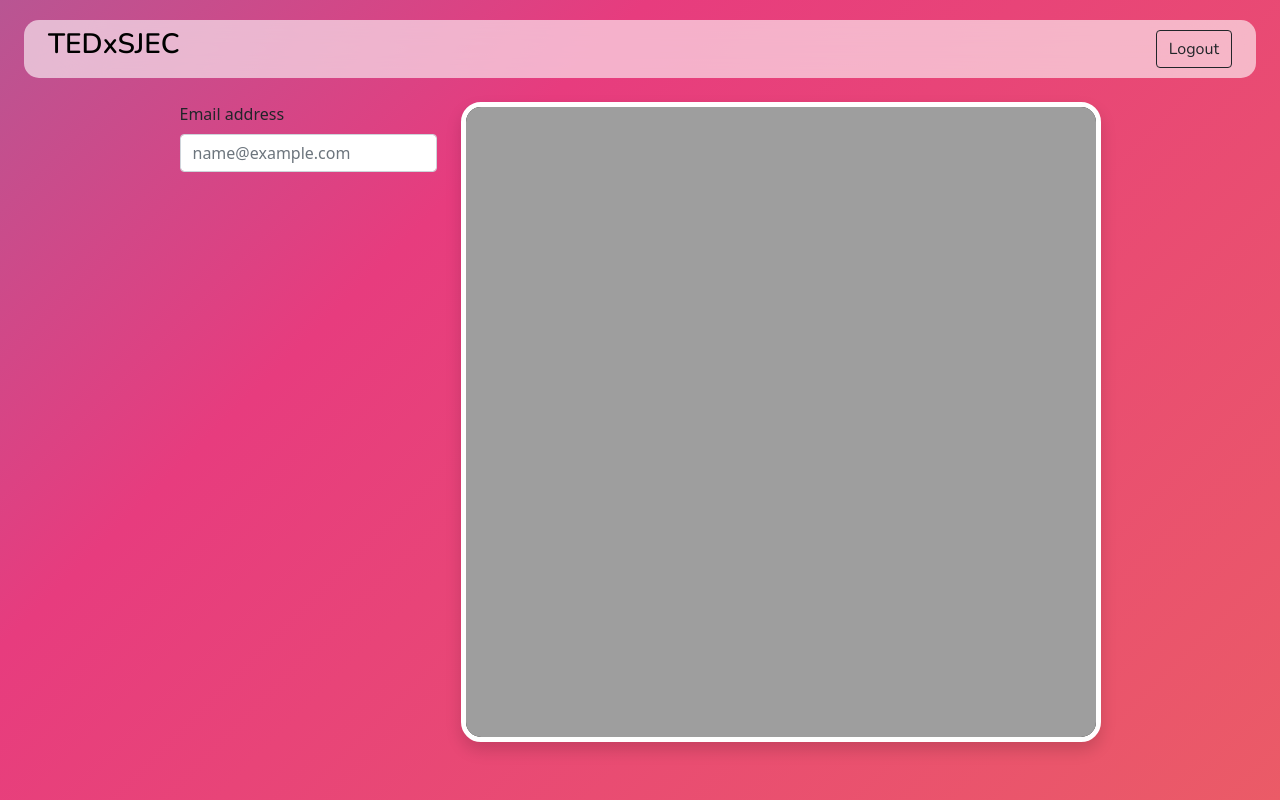
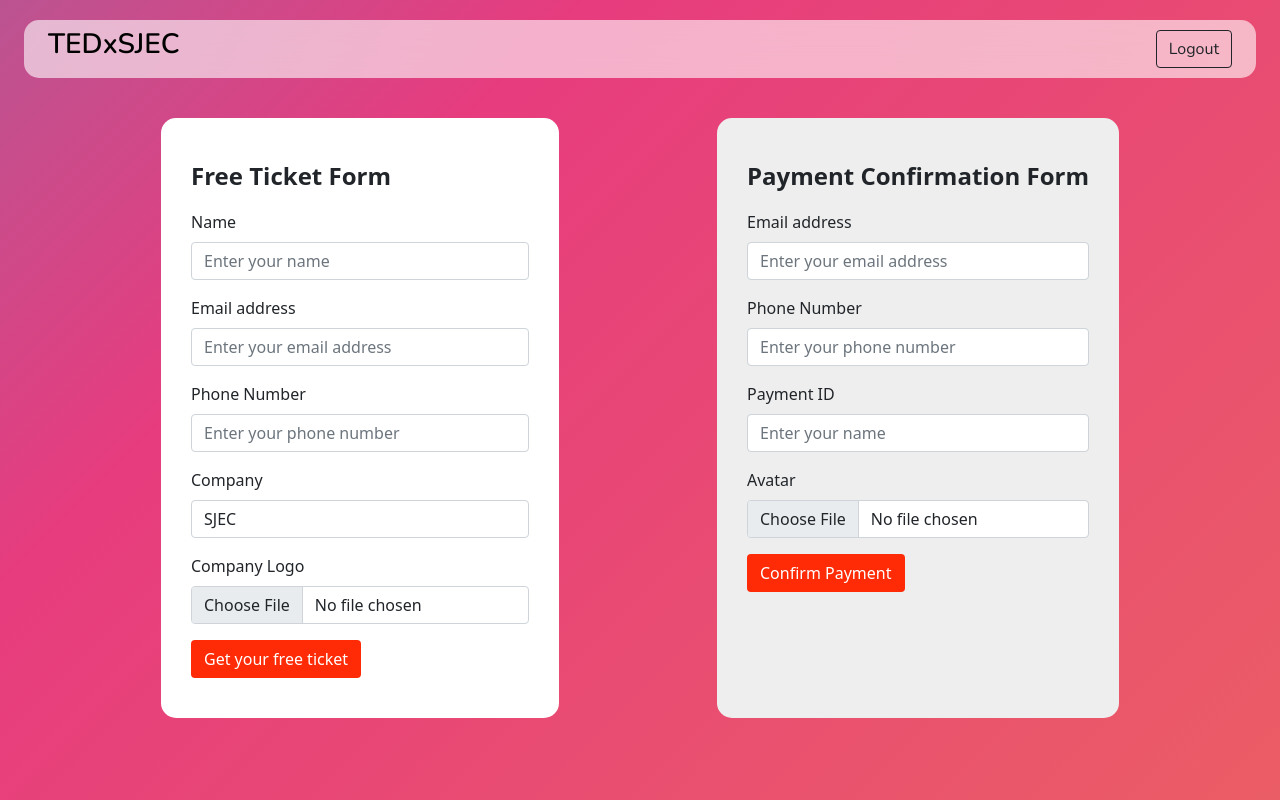
Before and after one commit to DELTA-SJEC/TEDxSJEC-Ticket-Unprocessed, a React (Create React App) app: page / in a window 1280 px wide. Built offline with nearby package versions, Linux system fonts and the light colour scheme; no server answers; sample sign-in values are in the browser's storage.

Commit message:
Add free ticket form and not reflected form

```diff
--- a/package.json
+++ b/package.json
@@ -11,6 +11,7 @@
     "axios": "^0.26.1",
     "react": "^18.0.0",
     "react-dom": "^18.0.0",
+    "react-hot-toast": "^2.2.0",
     "react-router-dom": "^6.3.0",
     "react-scripts": "5.0.1",
     "sweetalert": "^2.1.2",
--- a/src/Dashboard.css
+++ b/src/Dashboard.css
@@ -1,11 +1,13 @@
 @import url('https://fonts.googleapis.com/css2?family=Nunito:ital,wght@0,400;0,500;0,600;1,400;1,500;1,600&display=swap');
-img{
+
+img {
   object-fit: fill;
   background-color: #222222;
   width: 100%;
-  height:100%;
+  height: 100%;
 }
-body{
+
+body {
   text-decoration: none;
   margin: 0;
   padding: 0;
@@ -13,45 +15,46 @@ body{
   background-size: 400% 400%;
   animation: gradient 15s ease infinite;
 }
-header{
-  border: 0 ;
 
-  margin: 20px 0 0 0 ;
+header {
+  border: 0;
+
+  margin: 20px 0 0 0;
 }
 
 @keyframes gradient {
   0% {
-      background-position: 0% 50%;
+    background-position: 0% 50%;
   }
 
   50% {
-      background-position: 100% 50%;
+    background-position: 100% 50%;
   }
 
   100% {
-      background-position: 0% 50%;
+    background-position: 0% 50%;
   }
 }
 
 
 
 
-a{
+a {
   text-decoration: none;
   color: #000;
 }
 
-a :hover{
+a :hover {
   color: rgb(51, 51, 51);
 }
 
-#container-grid{
+#container-grid {
   display: flex;
   justify-content: center;
   align-items: center;
 }
 
-#status{
+#status {
   display: flex;
   justify-content: center;
   align-items: center;
@@ -68,16 +71,19 @@ a :hover{
 
 
 }
+
 #status::-webkit-scrollbar {
   display: none;
 }
-#rowStatus{
-  border-radius: 15px ;
+
+#rowStatus {
+  border-radius: 15px;
   margin: 10px;
 
 
 }
-#status-container{
+
+#status-container {
 
   font-size: 1rem;
   width: 20vw;
@@ -85,24 +91,27 @@ a :hover{
 
 
 }
-h3{
+
+h3 {
   font-weight: 600;
 }
-.code_200{
+
+.code_200 {
   background-color: #b9fbc0;
 }
-.code_500{
- background-color: #ffb3c1;
+
+.code_500 {
+  background-color: #ffb3c1;
 }
 
-#nav{
+#nav {
   background-color: rgba(255, 255, 255, 0.6) !important;
   backdrop-filter: blur(40px) !important;
   border-radius: 15px;
   font-family: 'Nunito', sans-serif;
 }
 
-#feed{
+#feed {
   display: flex;
   justify-content: center;
   align-items: center;
@@ -118,6 +127,54 @@ h3{
   text-align: center;
 }
 
-#feed img{
+#feed img {
   border-radius: 15px;
 }
+
+.btn-tedx {
+  background-color: #FF2B06;
+  color: #fff;
+  transition: all 300ms ease-in-out;
+}
+
+.btn-tedx:hover {
+  color: #fff;
+  box-shadow: 0 0 4px #333;
+}
+
+/* Parent Form Styles */
+.form-container {
+  display: flex;
+  justify-content: space-around;
+  margin-top: 40px;
+}
+
+@media screen and (max-width: 990px) {
+  .form-container {
+    flex-direction: column;
+  }
+
+  .free-form-container {
+    margin-bottom: 40px;
+  }
+}
+
+.title {
+  font-size: 1.5rem;
+  font-weight: 600;
+  margin-bottom: 1rem;
+}
+
+/* Free Form Styles */
+.free-form-container {
+  background-color: #fff;
+  padding: 40px 30px;
+  border-radius: 15px;
+}
+
+/* Reflect Form Styles */
+.reflect-form-container {
+  background-color: #eee;
+  padding: 40px 30px;
+  border-radius: 15px;
+}
--- a/src/Dashboard.js
+++ b/src/Dashboard.js
@@ -1,18 +1,69 @@
-import "./Dashboard.css";
+import './Dashboard.css';
 
-import { AUTH } from "./auth/Auth";
-import { useNavigate } from "react-router-dom";
-import { useEffect, useState } from "react";
-const axios = require("axios").default;
+import { AUTH } from './auth/Auth';
+import { useNavigate } from 'react-router-dom';
+import { useEffect, useState } from 'react';
+import toast from 'react-hot-toast';
+
+const axios = require('axios').default;
 const SERVER_URL = process.env.REACT_APP_SERVER_URL;
 
 function Dashboard() {
 	const [statusArr, setStatusArr] = useState([]);
 	const [isLoading, setLoading] = useState(false);
+	const [freeForm, setFreeForm] = useState({});
+	const [reflectForm, setReflectForm] = useState({});
+	const [freeImage, setFreeImage] = useState('');
+	const [reflectImage, setReflectImage] = useState('');
+
+	const onChangeFreeFormValue = (e) => {
+		const { value, name } = e.target;
+		setFreeForm((prev) => {
+			return {
+				...prev,
+				[name]: value,
+			};
+		});
+	};
+
+	const onChangeReflectFormValue = (e) => {
+		const { value, name } = e.target;
+		setReflectForm((prev) => {
+			return {
+				...prev,
+				[name]: value,
+			};
+		});
+	};
+
+	const saveFreeImage = (e) => {
+		// Lower limit = 5 KB = 5120 Bytes
+		// if (e.target.files[0].size < 5120)
+		// return toast.error("Image size must be greater than 5KB");
+		// Upper limit = 10 MB = 10485760 Bytes
+		// if (e.target.files[0].size > 10485760)
+		// return toast.error("Image size must be less than 10MB");
+		setTimeout(() => {
+			setFreeImage(e.target.files[0]);
+		}, 100);
+	};
+
+	const saveReflectImage = (e) => {
+		// Lower limit = 5 KB = 5120 Bytes
+		// if (e.target.files[0].size < 5120)
+		// return toast.error("Image size must be greater than 5KB");
+		// Upper limit = 10 MB = 10485760 Bytes
+		// if (e.target.files[0].size > 10485760)
+		// return toast.error("Image size must be less than 10MB");
+		setTimeout(() => {
+			setReflectImage(e.target.files[0]);
+		}, 100);
+	};
+
 	const navigate = useNavigate();
 	useEffect(() => {
 		if (!AUTH()) {
-      navigate("/login");
+			navigate('/login');
 		}
 	});
 	useEffect(() => {
@@ -32,24 +83,79 @@ function Dashboard() {
 	}, []);
 	const logout = (e) => {
 		e.preventDefault();
-    localStorage.removeItem("Authorization");
-    navigate("/login");
+		localStorage.removeItem('Authorization');
+		navigate('/login');
 	};
 	if (isLoading) {
-    return <div className="App">Loading...</div>;
+		return <div className='App'>Loading...</div>;
 	}
 
+	const freeTicketSubmit = async (e) => {
+		e.preventDefault();
+		let formdata = new FormData();
+		formdata.append('name', freeForm.name);
+		formdata.append('email', freeForm.email);
+		formdata.append('phone', `+91${freeForm.phone}`);
+		formdata.append('company', freeForm.company);
+		formdata.append('avatar', freeImage);
+		toast.promise(
+			axios.post(
+				`${process.env.REACT_APP_SERVER_URL}/api/free-ticket`,
+				formdata,
+				{
+					headers: {
+						Authorization: localStorage.getItem('Authorization'),
+						'Access-Control-Allow-Origin': '*',
+						'Content-Type': 'application/json',
+					},
+				},
+			),
+			{
+				loading: 'Submitting...',
+				success: 'Successfuly submitted',
+				error: 'Something went wrong',
+			},
+		);
+	};
+
+	const reflectTicketSubmit = async (e) => {
+		e.preventDefault();
+		let formdata = new FormData();
+		formdata.append('email', reflectForm.email);
+		formdata.append('phone', `+91${reflectForm.phone}`);
+		formdata.append('razorpay_payment_id', reflectForm.paymentId);
+		formdata.append('avatar', reflectImage);
+		toast.promise(
+			axios.post(
+				`${process.env.REACT_APP_SERVER_URL}/api/payment-success-v2-for-not-reflected`,
+				formdata,
+				{
+					headers: {
+						Authorization: localStorage.getItem('Authorization'),
+						'Access-Control-Allow-Origin': '*',
+						'Content-Type': 'application/json',
+					},
+				},
+			),
+			{
+				loading: 'Submitting...',
+				success: 'Successfuly submitted',
+				error: 'Something went wrong',
+			},
+		);
+	};
+
 	return (
-    <div className="container-fluid">
-      <header className="container-fluid">
-        <nav className="navbar navbar-light bg-light container-fluid" id="nav">
-          <div className="container-fluid">
-            <a href="#!">
+		<div className='container-fluid'>
+			<header className='container-fluid'>
+				<nav className='navbar navbar-light bg-light container-fluid' id='nav'>
+					<div className='container-fluid'>
+						<a href='#!'>
 							<h3>TEDxSJEC</h3>
 						</a>
 						<button
-              className="btn btn-outline-dark"
-              type="submit"
+							className='btn btn-outline-dark'
+							type='submit'
 							onClick={logout}
 						>
 							Logout
@@ -57,33 +163,161 @@ function Dashboard() {
 					</div>
 				</nav>
 			</header>
-      <div className="container-fluid py-4" id="container-grid">
-        <div className="row">
-          <div className="col">
-            <form>
-              <div class="mb-3">
-                <label for="exampleFormControlInput1" class="form-label">
+			<div className='container form-container'>
+				<div className='free-form-container'>
+					<form onSubmit={freeTicketSubmit}>
+						<div class='title'>Free Ticket Form</div>
+						<div className='mb-3'>
+							<label htmlFor='free-name' className='form-label'>
+								Name
+							</label>
+							<input
+								value={freeForm.name}
+								onChange={onChangeFreeFormValue}
+								name='free-name'
+								required={true}
+								type='text'
+								className='form-control'
+								id='exampleInputEmail1'
+								aria-describedby='nameHelp'
+								placeholder='Enter your name'
+							/>
+						</div>
+						<div className='mb-3'>
+							<label htmlFor='free-email' className='form-label'>
 								Email address
 							</label>
 							<input
-                  type="email"
-                  class="form-control"
-                  id="exampleFormControlInput1"
-                  placeholder="name@example.com"
+								value={freeForm.email}
+								onChange={onChangeFreeFormValue}
+								name='free-email'
+								required={true}
+								type='email'
+								className='form-control'
+								id='exampleInputEmail1'
+								aria-describedby='emailHelp'
+								placeholder='Enter your email address'
 							/>
 						</div>
+						<div className='mb-3'>
+							<label htmlFor='free-phone' className='form-label'>
+								Phone Number
+							</label>
+							<input
+								value={freeForm.phone}
+								onChange={onChangeFreeFormValue}
+								name='free-hone'
+								required={true}
+								type='number'
+								className='form-control'
+								id='exampleInputEmail1'
+								aria-describedby='emailHelp'
+								placeholder='Enter your phone number'
+							/>
+						</div>
+
+						<div className='mb-3'>
+							<label htmlFor='free-company' className='form-label'>
+								Company
+							</label>
+							<select
+								value={freeForm.company}
+								onChange={onChangeFreeFormValue}
+								className='form-control'
+							>
+								<option>SJEC</option>
+								<option>UniCourt</option>
+								<option>MD Computers</option>
+								<option>Marian Constructions</option>
+							</select>
+						</div>
+						<div className='mb-3'>
+							<label htmlFor='free-company-logo' className='form-label'>
+								Company Logo
+							</label>
+							<input
+								onChange={saveFreeImage}
+								required={true}
+								accept='image/png, image/jpeg, image/jpg'
+								className='form-control'
+								type='file'
+								id='freeFile'
+							/>
+						</div>
+						<button type='submit' className='btn btn-tedx'>
+							Get your free ticket
+						</button>
 					</form>
 				</div>
-          <div className="col">
-            <div className="container-fluid shadow" id="feed">
-              <img
-                src="http://127.0.0.1:5000/live"
-                alt=""
-                width="100%"
-                height="100%"
+				{/* .. */}
+				<div className='reflect-form-container'>
+					<form onSubmit={reflectTicketSubmit}>
+						<div class='title'>Payment Confirmation Form</div>
+						<div className='mb-3'>
+							<label htmlFor='reflect-email' className='form-label'>
+								Email address
+							</label>
+							<input
+								value={reflectForm.email}
+								onChange={onChangeReflectFormValue}
+								name='reflect-email'
+								required={true}
+								type='email'
+								className='form-control'
+								id='exampleInputEmail1'
+								aria-describedby='emailHelp'
+								placeholder='Enter your email address'
 							/>
 						</div>
+						<div className='mb-3'>
+							<label htmlFor='reflect-phone' className='form-label'>
+								Phone Number
+							</label>
+							<input
+								value={reflectForm.phone}
+								onChange={onChangeReflectFormValue}
+								name='reflect-phone'
+								required={true}
+								type='number'
+								className='form-control'
+								id='exampleInputEmail1'
+								aria-describedby='emailHelp'
+								placeholder='Enter your phone number'
+							/>
 						</div>
+						<div className='mb-3'>
+							<label htmlFor='name' className='form-label'>
+								Payment ID
+							</label>
+							<input
+								value={reflectForm.paymentId}
+								onChange={onChangeReflectFormValue}
+								name='reflect-paymentid'
+								required={true}
+								type='text'
+								className='form-control'
+								id='exampleInputEmail1'
+								aria-describedby='nameHelp'
+								placeholder='Enter your name'
+							/>
+						</div>
+						<div className='mb-3'>
+							<label htmlFor='reflect-avatar' className='form-label'>
+								Avatar
+							</label>
+							<input
+								onChange={saveReflectImage}
+								required={true}
+								accept='image/png, image/jpeg, image/jpg'
+								className='form-control'
+								type='file'
+								id='reflectFile'
+							/>
+						</div>
+						<button className='btn btn-tedx' type='submit'>
+							Confirm Payment
+						</button>
+					</form>
 				</div>
 			</div>
 		</div>
```
Also changed, not shown: 1 other file (tests, documents, lock files or other folders). Lines whose indentation alone changed are shown as unchanged.
